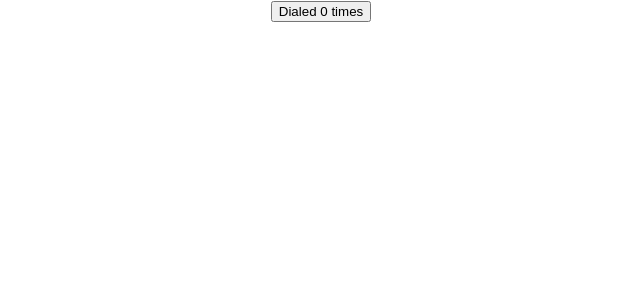
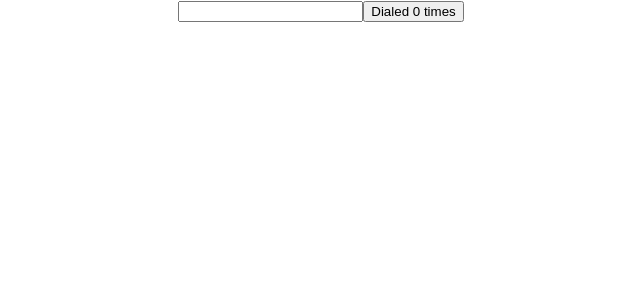
Before and after one commit to lyonsouma/React-Projects, a React (Create React App) app: page / in a window 1280 px wide. Shown: the top 300 px of the page, without its empty margins (319-959 px from the left). Built offline with nearby package versions, Linux system fonts and the light colour scheme.

Commit message:
added input field

```diff
--- a/src/useEffectTwo.js
+++ b/src/useEffectTwo.js
@@ -7,6 +7,7 @@ function UseEffectTwo(){
     })
 return(
     <div>
+        <input type='' ></input>
         <button onClick={()=>outcome(count + 1)}>Dialed {count} times</button>
     </div>
 )
```
